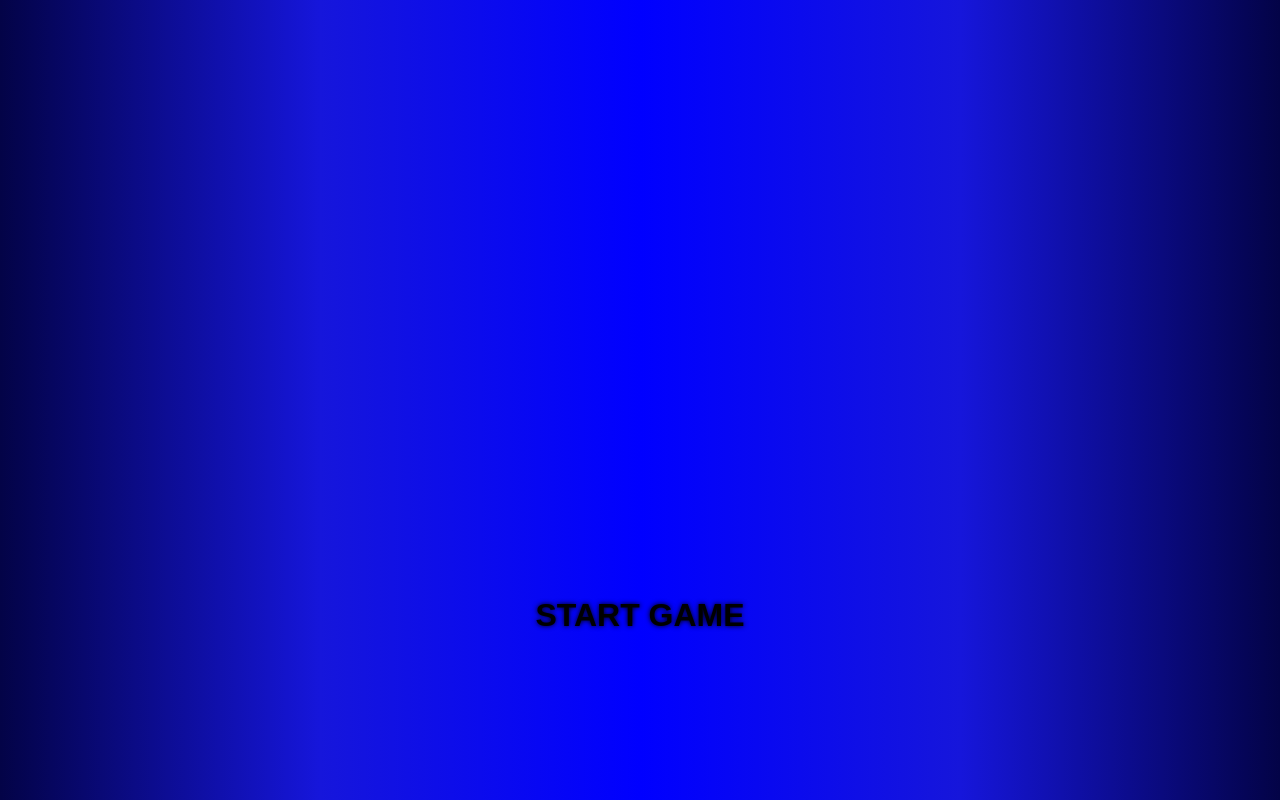
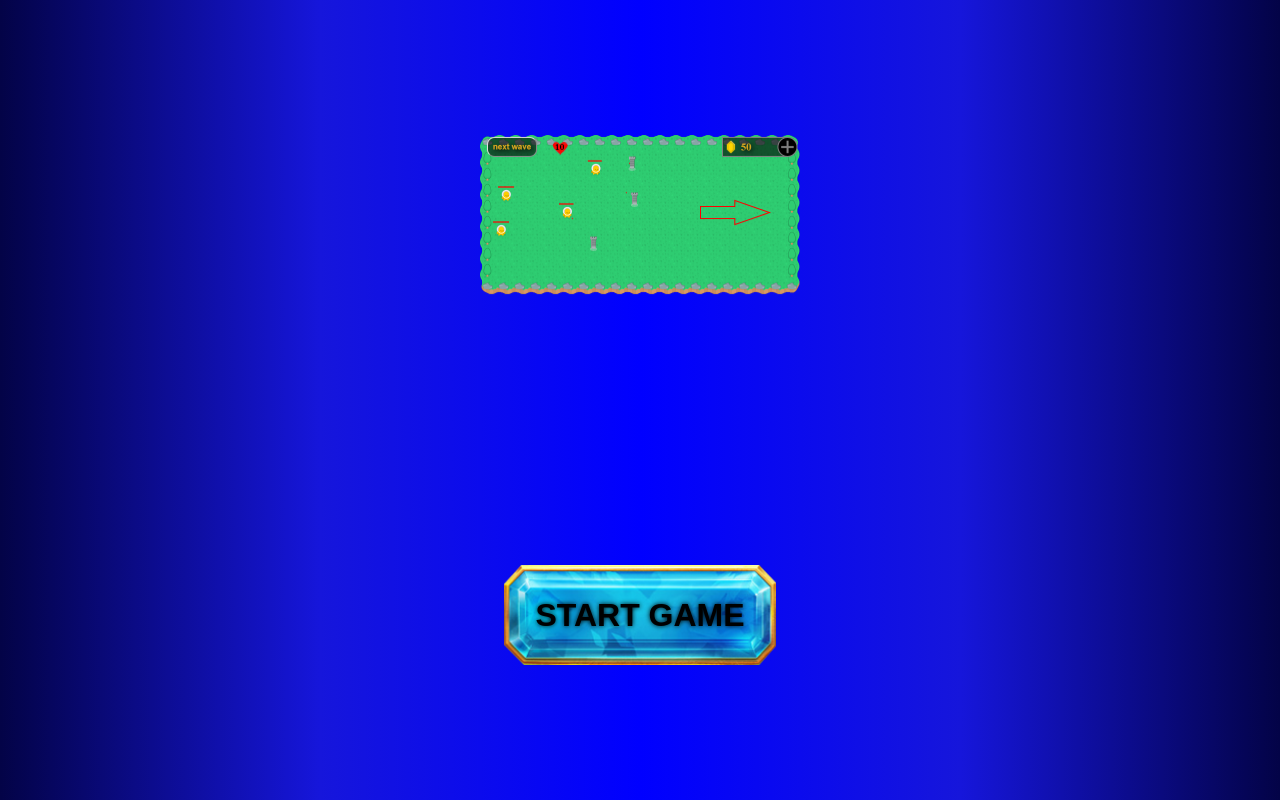
Before and after one commit to sajrus33/TowerDefence, a plain HTML site: page index.html in a window 1280 px wide. Drawn offline with nearby package versions, Linux system fonts and the light colour scheme; the site is published under a folder, as on GitHub Pages, so addresses that start at the root find nothing; animation ran at ten frames a second.

Commit message:
Update style.css

```diff
--- a/style.css
+++ b/style.css
@@ -366,7 +366,7 @@ canvas:last-of-type {
   );
 }
 .menu__info {
-  background-image: url("/png/info.png");
+  background-image: url("png/info.png");
   height: 160px;
   width: 320px;
   background-size: cover;
@@ -378,7 +378,7 @@ canvas:last-of-type {
   height: 100px;
   background-color: transparent;
   border: none;
-  background-image: url("/png/button.png");
+  background-image: url("png/button.png");
   background-size: cover;
   background-repeat: no-repeat;
   background-position: center;
```
